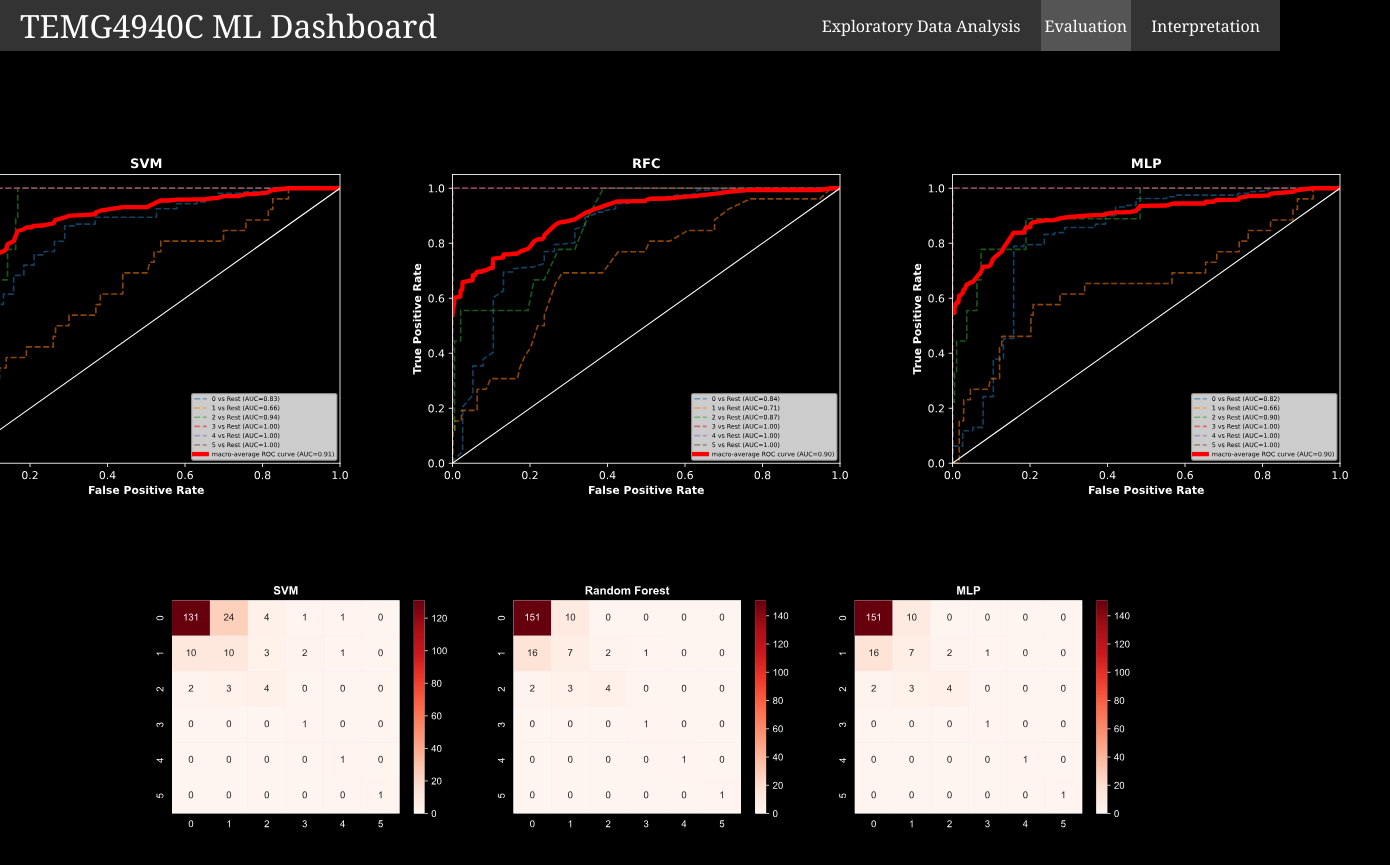
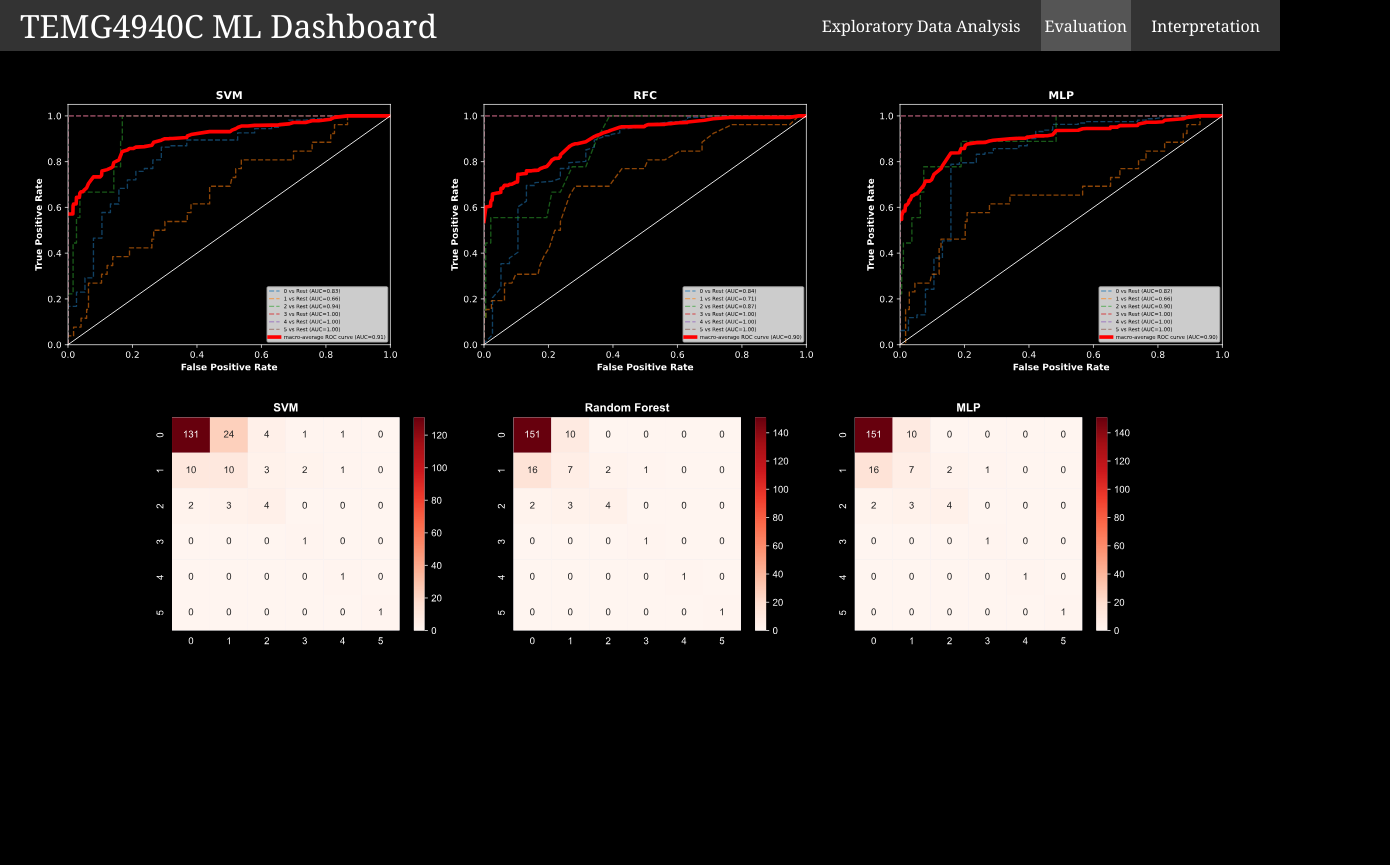
Before and after one commit to Charlesczc/MLDashboard, a React app: page /Evaluate in a window 1280 px wide. Shown: the whole page, 1390 px wide, since content can reach past the window. After the commit the page ends 800 px from the top, so only its background shows below. Built offline with nearby package versions, Linux system fonts and the light colour scheme.

Commit message:
graph size changes

```diff
--- a/src/pages/Evaluate.js
+++ b/src/pages/Evaluate.js
@@ -3,21 +3,15 @@ function Evaluate() {
     <div>
       {/* <h1>Evaluate</h1> */}
       <div className="rocs">
-        <img
-          src={process.env.PUBLIC_URL + "/graphs/svm_roc.svg"}
-          width="500px"
-          height="500px"
-        ></img>
-        <img
-          src={process.env.PUBLIC_URL + "/graphs/rfc_roc.svg"}
-          width="500px"
-          height="500px"
-        ></img>
-        <img
-          src={process.env.PUBLIC_URL + "/graphs/nn_roc.svg"}
-          width="500px"
-          height="500px"
-        ></img>
+        <div>
+          <img src={process.env.PUBLIC_URL + "/graphs/svm_roc.svg"}></img>
+        </div>
+        <div>
+          <img src={process.env.PUBLIC_URL + "/graphs/rfc_roc.svg"}></img>
+        </div>
+        <div>
+          <img src={process.env.PUBLIC_URL + "/graphs/nn_roc.svg"}></img>
+        </div>
       </div>
       <div className="matrix">
         <img src={process.env.PUBLIC_URL + "/graphs/matrix.svg"}></img>
--- a/src/pages/Explore.js
+++ b/src/pages/Explore.js
@@ -11,22 +11,28 @@ function Explore() {
         scrolling="no"
       />
       <div className="level2">
+        <div>
           <iframe
             className="dist"
             title="Distribution"
             src={process.env.PUBLIC_URL + "/graphs/distribution.html"}
           />
+        </div>
+        <div>
           <iframe
             className="box"
             title="Boxplot"
             src={process.env.PUBLIC_URL + "/graphs/boxplot.html"}
           />
         </div>
+      </div>
+      <div>
         <iframe
           className="scatter"
           title="Scatter"
           src={process.env.PUBLIC_URL + "/graphs/scatter.html"}
         />
+      </div>
     </div>
   );
 }
--- a/src/pages/Interpret.js
+++ b/src/pages/Interpret.js
@@ -4,8 +4,12 @@ function Interpret() {
       {/* <h1>Interpret</h1> */}
       <img src={process.env.PUBLIC_URL + "/graphs/fi.svg"}></img>
       <div className="learningc">
-        <img src={process.env.PUBLIC_URL + "/graphs/learnc1.svg"}></img>
-        <img src={process.env.PUBLIC_URL + "/graphs/learnc2.svg"}></img>
+        <div>
+          <img src={process.env.PUBLIC_URL + "/graphs/learnc1.svg"}></img>
+        </div>
+        <div>
+          <img src={process.env.PUBLIC_URL + "/graphs/learnc2.svg"}></img>
+        </div>
       </div>
       <div className="shap">
         <div>
```
Lines whose indentation alone changed are shown as unchanged.
